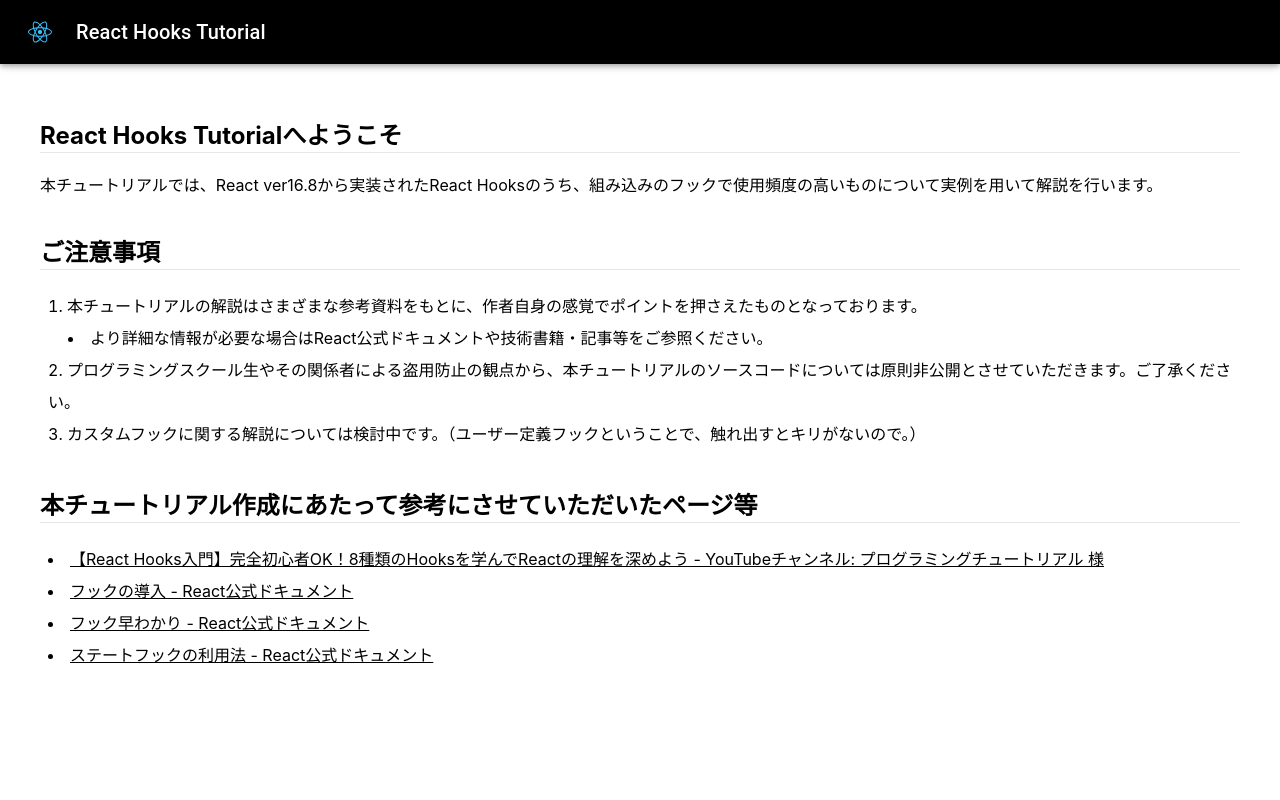
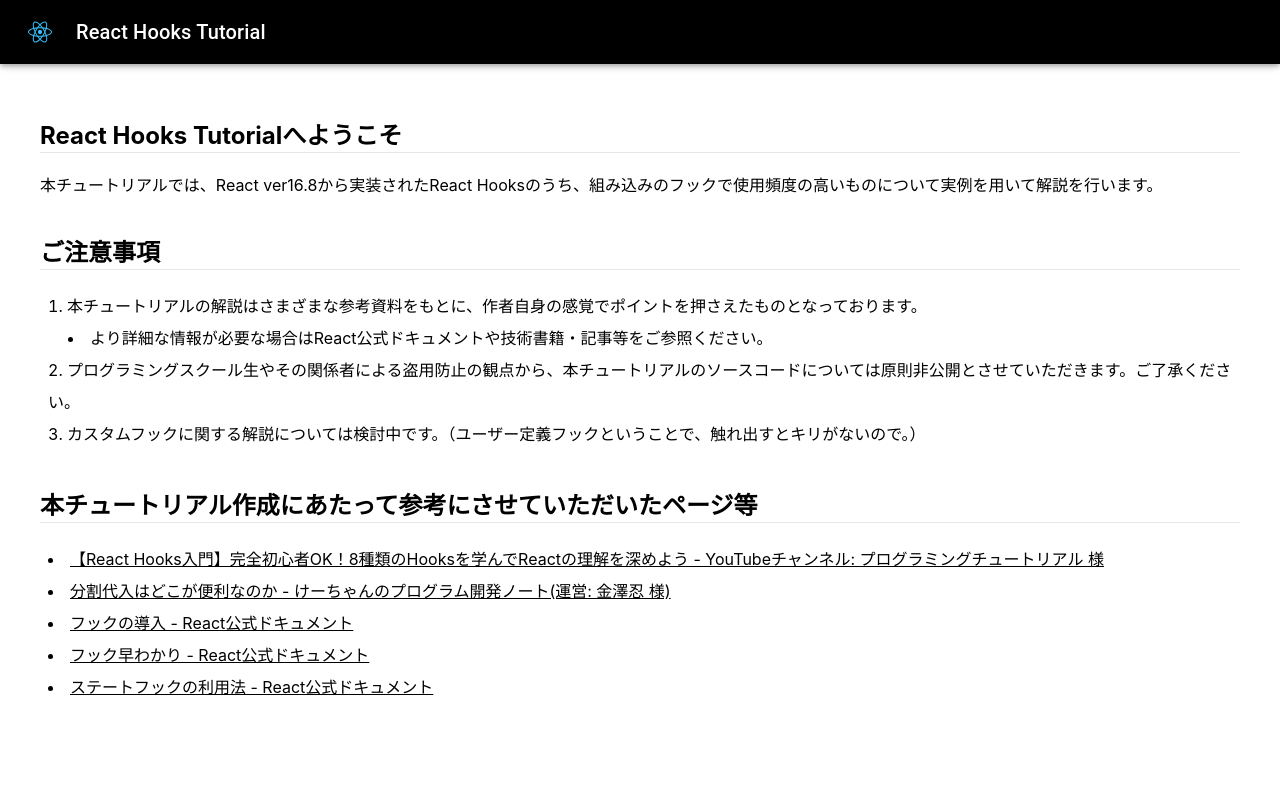
Before and after one commit to Teppeichang/react_hooks_tutorial, a React (Create React App) app: page / in a window 1280 px wide. Shown: the top 800 px of the page. Built offline with nearby package versions, Linux system fonts and the light colour scheme.

Commit message:
Add: トップページにリファレンスの追加

```diff
--- a/src/pages/Top.jsx
+++ b/src/pages/Top.jsx
@@ -37,6 +37,11 @@
           </a>
         </li>
         <li>
+          <a href="https://note.affi-sapo-sv.com/js-split-assignment.php#title4" className="text-decoration: underline">
+            分割代入はどこが便利なのか - けーちゃんのプログラム開発ノート(運営: 金澤忍 様)
+          </a>
+        </li>
+        <li>
           <a href="https://ja.reactjs.org/docs/hooks-intro.html#motivation" className="text-decoration: underline">
             フックの導入 - React公式ドキュメント
           </a>
```
